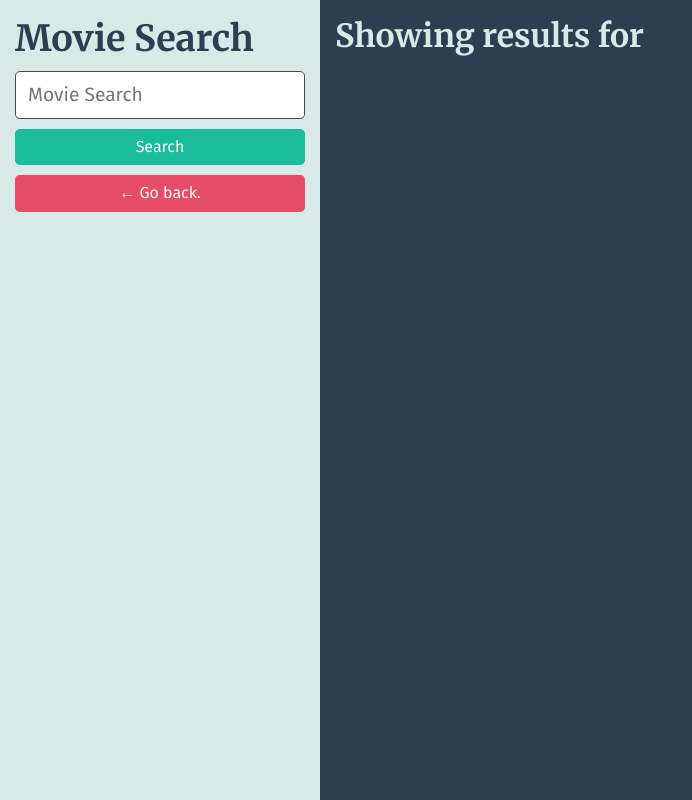
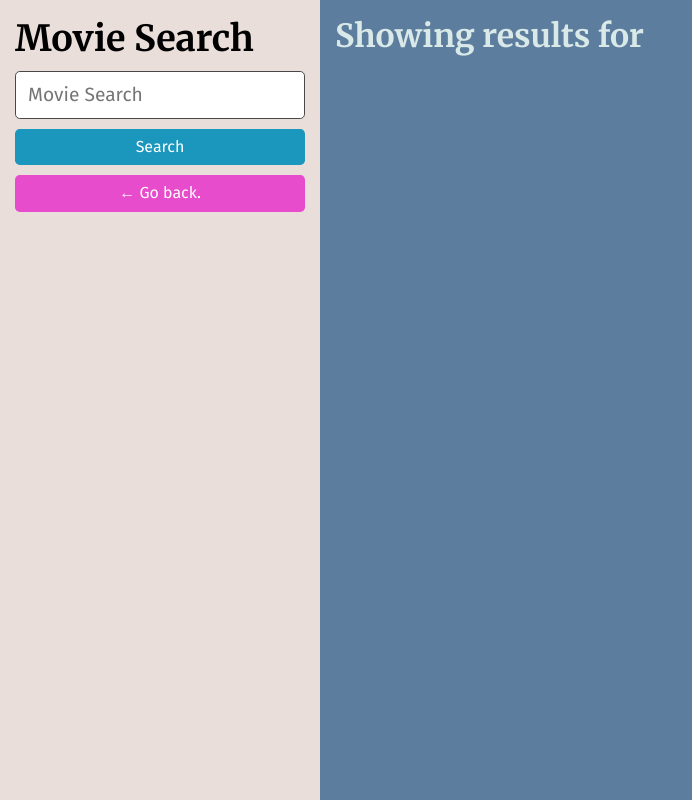
Before and after one commit to ParkerCF/Movie-Trailers, a plain HTML site: page search-results.html in a window 1280 px wide. Shown: the whole page, without its empty margins (0-692 px from the left). Drawn offline with Linux system fonts and the light colour scheme; no server answers.

Commit message:
updated css

```diff
--- a/assets/css/jass.css
+++ b/assets/css/jass.css
@@ -880,7 +880,7 @@ a:hover {
 }
 
 .text-primary {
-  color: #2d3e50 !important;
+  color: #000000 !important;
 }
 
 .text-info {
@@ -917,7 +917,7 @@ a:hover {
 
 /* BACKGROUND UTILS */
 .bg-primary {
-  background-color: #2d3e50 !important;
+  background-color: #5d7d9e !important;
 }
 
 .bg-info {
@@ -929,7 +929,7 @@ a:hover {
 }
 
 .bg-light {
-  background-color: #d9e9e8 !important;
+  background-color: #e9ded9 !important;
 }
 
 .bg-dark {
@@ -1018,21 +1018,21 @@ a:hover {
 }
 
 .btn.btn-danger {
-  background-color: #e64c66;
+  background-color: #e64ccc;
   color: #ffffff;
 }
 
 .btn.btn-danger:hover {
-  background-color: #ee8294;
+  background-color: #ea9cec;
 }
 
 .btn.btn-info {
-  background-color: #1bbc9b;
+  background-color: #1b96bc;
   color: #ffffff;
 }
 
 .btn.btn-info:hover {
-  background-color: #31e1bd;
+  background-color: #31d5e1;
 }
 
 .btn.btn-light {
```
